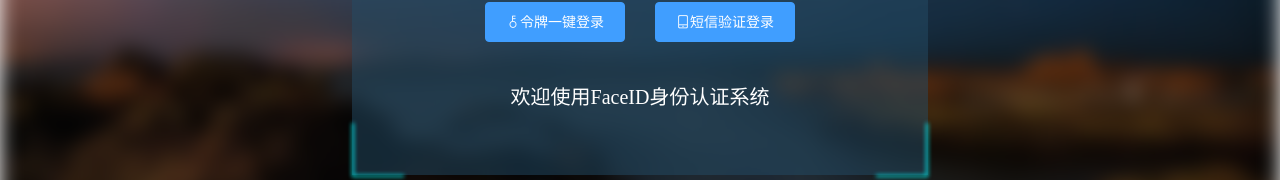
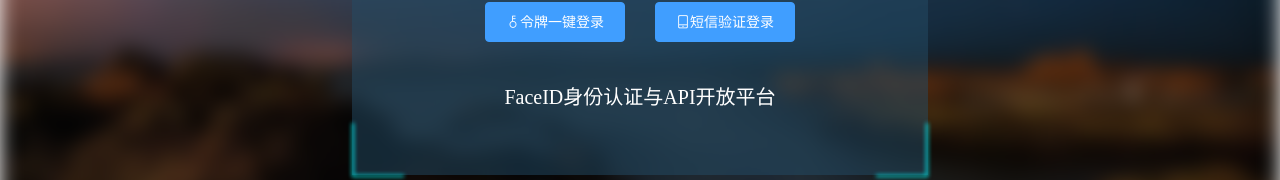
Before and after one commit to wzunjh/FaceID, a Vue app in the folder face-ui/: page / in a window 1280 px wide. Shown: the part 485-665 px from the top of the page. Built offline with nearby package versions, Linux system fonts and the light colour scheme; no server answers.

Commit message:
功能全部完成

```diff
--- a/face-ui/src/views/home/index.vue
+++ b/face-ui/src/views/home/index.vue
@@ -5,7 +5,7 @@
     <el-header>
       <div>
         <img :src="imageLogo" style="width: 40px;height: 40px;margin-left: 20px">
-        <router-link to="/desktop" class="logo-title">&nbsp;&nbsp;FaceID 身份认证系统</router-link>
+        <router-link to="/desktop" class="logo-title">&nbsp;&nbsp;FaceID身份认证与API开放平台</router-link>
       </div>
       <el-dropdown>
         <span class="el-dropdown-link" >
--- a/face-ui/src/views/login/index.vue
+++ b/face-ui/src/views/login/index.vue
@@ -39,7 +39,7 @@
 
         <div class="msg">
           <div class="server-msg">{{ msg }}</div>
-          <div class="welcome">欢迎使用FaceID身份认证系统</div>
+          <div class="welcome">FaceID身份认证与API开放平台</div>
         </div>
 
       </div>
```
Also changed, not shown: 6 other files (tests, documents, lock files or other folders).
